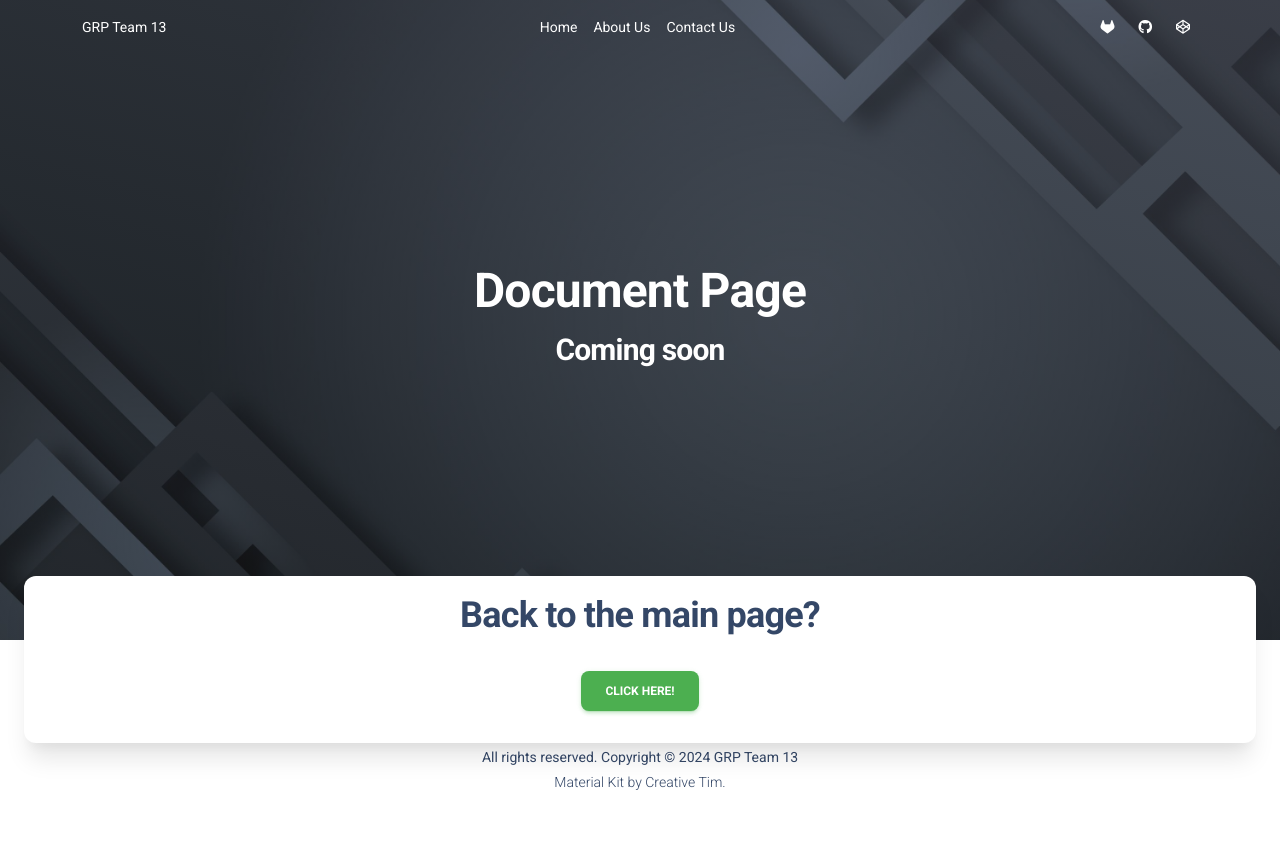
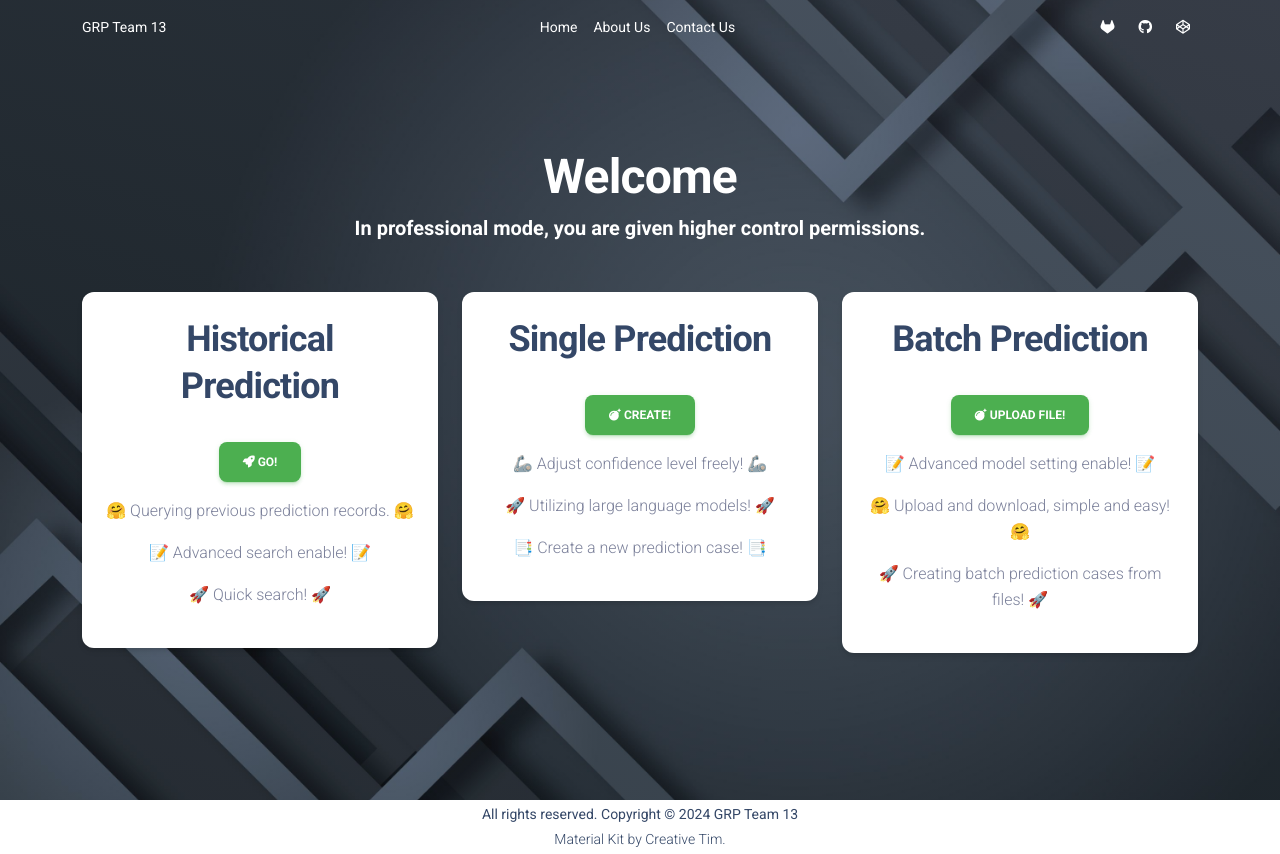
Before and after one commit to xiaoran007/GRP-AVM, a Flask app: page /pro_mode_start in a window 1280 px wide. Before the commit the page ends 790 px from the top, so only its background shows below. Run offline with Flask 2, Linux system fonts and the light colour scheme; some libraries are stand-ins or nearby versions.

Commit message:
update: proModeStart.html

```diff
--- a/Interface/templates/proModeStart.html
+++ b/Interface/templates/proModeStart.html
@@ -2,7 +2,7 @@
 <html lang="en">
 
 <head>
-    <title>Documents</title>
+    <title>Pro Mode</title>
     <!-- Required meta tags -->
     <meta charset="utf-8">
     <meta name="viewport" content="width=device-width, initial-scale=1, shrink-to-fit=no"/>
@@ -24,7 +24,7 @@
     <!-- Material Kit CSS -->
     <link href="/css/material-kit.css?v=3.0.0" rel="stylesheet"/>
     <!-- js Files -->
-    <!--  <script src="https://kit.fontawesome.com/42d5adcbca.js" crossorigin="anonymous"></script>-->
+<!--    <script src="https://kit.fontawesome.com/42d5adcbca.js" crossorigin="anonymous"></script>-->
     <script src="https://kit.fontawesome.com/1121a19956.js" crossorigin="anonymous"></script>
 </head>
 
@@ -82,29 +82,90 @@
     </nav>
 </header>
 
-<div class="page-header min-vh-80" style="background-image: url('/img/bg_pro1.jpg')">
-    <span class="mask bg-gradient-dark opacity-6"></span>
+<div class="page-header min-vh-100" style="background-image: url('/img/bg_pro1.jpg')">
+    <span class="mask bg-gradient-dark opacity-4"></span>
     <div class="container">
         <div class="row">
             <div class="col-md-8 mx-auto">
                 <div class="text-center">
-                    <h1 class="text-white">Document Page</h1>
-                    <h3 class="text-white">Coming soon</h3>
+                    <h1 class="text-white">Welcome</h1>
+                    <h5 class="text-white">In professional mode, you are given higher control permissions.</h5>
                 </div>
             </div>
         </div>
+        <div class="w-100"></div>
+        <div class="row">
+            <div class="text-center">
+                <p>&nbsp;</p>
+            </div>
+        </div>
+        <div class="row">
+            <div class="col">
+                <div class="card card-frame">
+                    <div class="card-body">
+                        <div class="section text-center">
+                            <h2 class="title">Historical Prediction</h2>
+                            <a href="/normal_mode_form" target="_blank" rel="noopener noreferrer">
+<!--                                <button type="button" class="btn btn-success mt-4">Try it!</button>-->
+                                <button class="btn btn-icon btn-success mt-4" type="button">
+                                    <span class="btn-inner--icon"><i class="fa-solid fa-rocket"></i></span>
+                                    <span class="btn-inner--text">Go!</span>
+                                </button>
+                            </a>
+                            <p>🤗 Querying previous prediction records. 🤗</p>
+                            <p>📝 Advanced search enable! 📝</p>
+                            <p>🚀 Quick search! 🚀</p>
+                        </div>
+                    </div>
+                </div>
+            </div>
+            <div class="col">
+                <div class="card card-frame">
+                    <div class="card-body">
+                        <div class="section text-center">
+                            <h2 class="title">Single Prediction</h2>
+                            <a href="/pro_mode_form" target="_blank" rel="noopener noreferrer">
+<!--                                <button type="button" class="btn btn-success mt-4">Try it!</button>-->
+                                <button class="btn btn-icon btn-success mt-4" type="button">
+                                    <span class="btn-inner--icon"><i class="fa-solid fa-bomb"></i></span>
+                                    <span class="btn-inner--text">Create!</span>
+                                </button>
+                            </a>
+                            <p>🦾 Adjust confidence level freely! 🦾</p>
+                            <p>🚀 Utilizing large language models! 🚀</p>
+                            <p>📑 Create a new prediction case! 📑</p>
+                        </div>
+                    </div>
+                </div>
+            </div>
+            <div class="col">
+                <div class="card card-frame">
+                    <div class="card-body">
+                        <div class="section text-center">
+                            <h2 class="title">Batch Prediction</h2>
+                            <a href="/pro_mode_form" target="_blank" rel="noopener noreferrer">
+<!--                                <button type="button" class="btn btn-success mt-4">Try it!</button>-->
+                                <button class="btn btn-icon btn-success mt-4" type="button">
+                                    <span class="btn-inner--icon"><i class="fa-solid fa-bomb"></i></span>
+                                    <span class="btn-inner--text">Upload File!</span>
+                                </button>
+                            </a>
+                            <p>📝 Advanced model setting enable! 📝</p>
+                            <p>🤗 Upload and download, simple and easy! 🤗</p>
+                            <p>🚀 Creating batch prediction cases from files! 🚀</p>
+                        </div>
+                    </div>
+                </div>
+            </div>
+        </div>
+
+
+
+
     </div>
 </div>
-<div class="card card-body shadow-xl mx-3 mx-md-4 mt-n6">
-    <div class="container">
-        <div class="section text-center">
-            <h2 class="title">Back to the main page?</h2>
-            <a href="/">
-                <button type="button" class="btn btn-success mt-4">Click here!</button>
-            </a>
-        </div>
-    </div>
-</div>
+
+
 <footer class="footer pt-0 mt-0">
     <div class="container">
         <div class="text-center">
```
